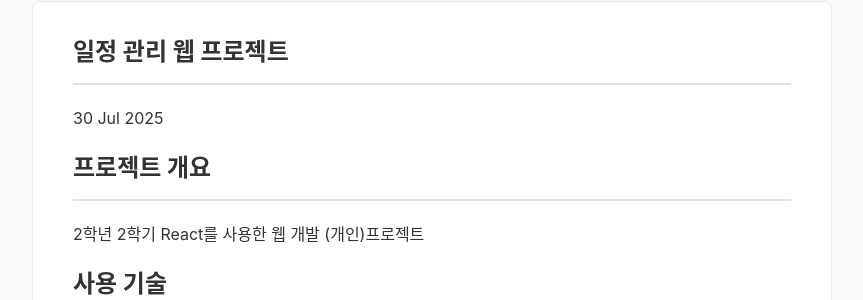
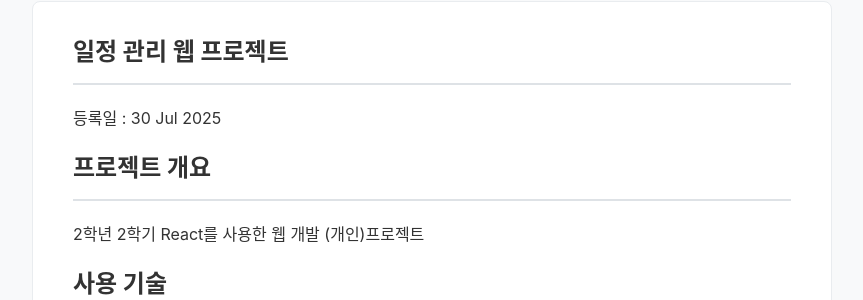
Before and after one commit to jjoon1234/jjoon1234.github.io, a Jekyll site: the page built from _posts/2025-07-30-my-first-project.md, in a window 1280 px wide and 900 px high. Shown: the part 300-600 px from the top of the window, without its empty margins (208-1071 px from the left). Built offline with Jekyll 4.4.1, drawn with Linux system fonts in a browser that asks for light colours.

Commit message:
Update post.html

```diff
--- a/_layouts/post.html
+++ b/_layouts/post.html
@@ -3,7 +3,7 @@ layout: default
 ---
 <article>
   <h2>{{ page.title }}</h2>
-  <p>{{ page.date | date_to_string }}</p>
+  <p>등록일 : {{ page.date | date_to_string }}</p>
   <div>
     {{ content }}
   </div>
```
